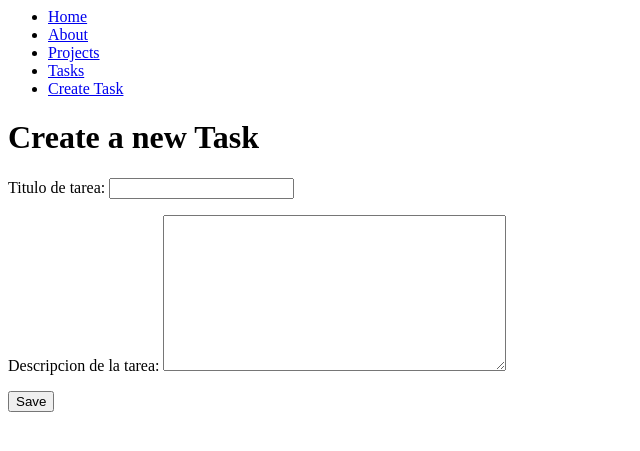
After one commit to Alexis-Sanchez-B/djangoproject, a Django app: page /create_task/ in a window 1280 px wide. The commit adds this page. Shown: the top 451 px of the page, without its empty margins (0-640 px from the left). Run offline with Django 5.2, Linux system fonts and the light colour scheme.

Commit message:
implementacion de formulario

```diff
--- /dev/null
+++ b/myapp/forms.py
@@ -0,0 +1,5 @@
+from django import forms
+
+class CreateNewTask(forms.Form):
+    title = forms.CharField(label="Titulo de tarea", max_length=200)
+    descripcion = forms.CharField(label="Descripcion de la tarea",widget=forms.Textarea)
--- a/myapp/templates/about.html
+++ b/myapp/templates/about.html
@@ -1,5 +1,10 @@
+{% extends 'layouts/base.html' %}
+
+{% block content %}
 <h1>ABOUT</h1>
 
 <p>Lorem, ipsum dolor sit amet consectetur adipisicing elit. Dicta possimus consequuntur nulla id ad. Modi voluptatem aperiam in, facere libero repudiandae harum rerum fugit deleniti vel voluptates, hic expedita corrupti repellat nam ex error perspiciatis suscipit. Est hic voluptatibus odio natus expedita quisquam fugit. Libero, quo ipsam ratione quae commodi vero cum reiciendis ullam, explicabo eaque assumenda placeat ea? Facilis ad dolore magnam perspiciatis repellendus accusantium sit laudantium, iure unde cum excepturi dolores, eaque itaque! Molestias incidunt dolorum culpa similique voluptatem recusandae eaque est debitis. Ea soluta magnam suscipit reprehenderit, praesentium aliquid deleniti sequi provident consequatur cupiditate ratione doloribus repellendus?</p>
 
 <p>Web site created by {{ username }} </p>
+
+{%endblock%}
--- /dev/null
+++ b/myapp/templates/create_task.html
@@ -0,0 +1,14 @@
+{% extends 'layouts/base.html' %}
+
+{% block content %}
+
+<h1>Create a new Task</h1>
+<form method="POST">
+    {% csrf_token %}
+    {{form.as_p}}
+    <button>
+        Save
+    </button>
+</form>
+
+{% endblock %}
--- a/myapp/templates/index.html
+++ b/myapp/templates/index.html
@@ -1,4 +1,4 @@
-{% extends 'base.html' %}
+{% extends 'layouts/base.html' %}
 
 {% block content %}
 <h1>{{ title }}</h1>
--- a/myapp/templates/base.html
+++ b/myapp/templates/layouts/base.html
@@ -1,7 +1,10 @@
 <nav>
     <ul>
         <li><a href="/">Home</a></li>
+        <li><a href="/about">About</a></li>
         <li><a href="/projects">Projects</a></li>
+        <li><a href="/tasks">Tasks</a></li>
+        <li><a href="/create_task">Create Task</a></li>
     </ul>
 </nav>
 {% block content %}
--- a/myapp/templates/projects.html
+++ b/myapp/templates/projects.html
@@ -1,4 +1,4 @@
-{% extends 'base.html' %}
+{% extends 'layouts/base.html' %}
 
 {% block content %}
 
--- a/myapp/templates/tasks.html
+++ b/myapp/templates/tasks.html
@@ -1,3 +1,7 @@
+{% extends 'layouts/base.html' %}
+
+{% block content %}
+
 <h1>TASKS</h1>
 
 {% for task in tasks %}
@@ -15,3 +19,5 @@
 </div>
 
 {% endfor %}
+
+{% endblock %}
--- a/myapp/urls.py
+++ b/myapp/urls.py
@@ -7,5 +7,6 @@ urlpatterns = [
     path('about/',views.about),
     path('hello/<str:username>',views.hello),
     path('projects/',views.projects),
-    path('tasks/',views.tasks)
+    path('tasks/',views.tasks),
+    path('create_task/',views.create_task)
 ]
--- a/myapp/views.py
+++ b/myapp/views.py
@@ -1,7 +1,9 @@
-from django.shortcuts import render
+from django.shortcuts import render, redirect
 from django.http import HttpResponse, JsonResponse
 from .models import Project,Task #consultar a la BD
 from django.shortcuts import get_object_or_404 #Obtenemos para dar error 404 cuando no se encuentre un dato
+from .forms import CreateNewTask
+
 
 # Create your views here.
 def index(request):
@@ -39,3 +41,14 @@ def tasks(request):
     return render(request,'tasks.html',{
         'tasks': tasks
     })
+
+def create_task(request):
+    if request.method == 'GET':
+         return render(request,'create_task.html',{
+        'form': CreateNewTask()
+        })
+    else:
+        title = request.POST.get('title', '').strip()  # Usa .get() para acceder a los datos de forma segura.
+        descripcion = request.POST.get('descripcion', '').strip()
+        Task.objects.create(title=title, descripcion=descripcion, project_id=2)
+        return redirect('/tasks/')
```
Also changed, not shown: db.sqlite3.
